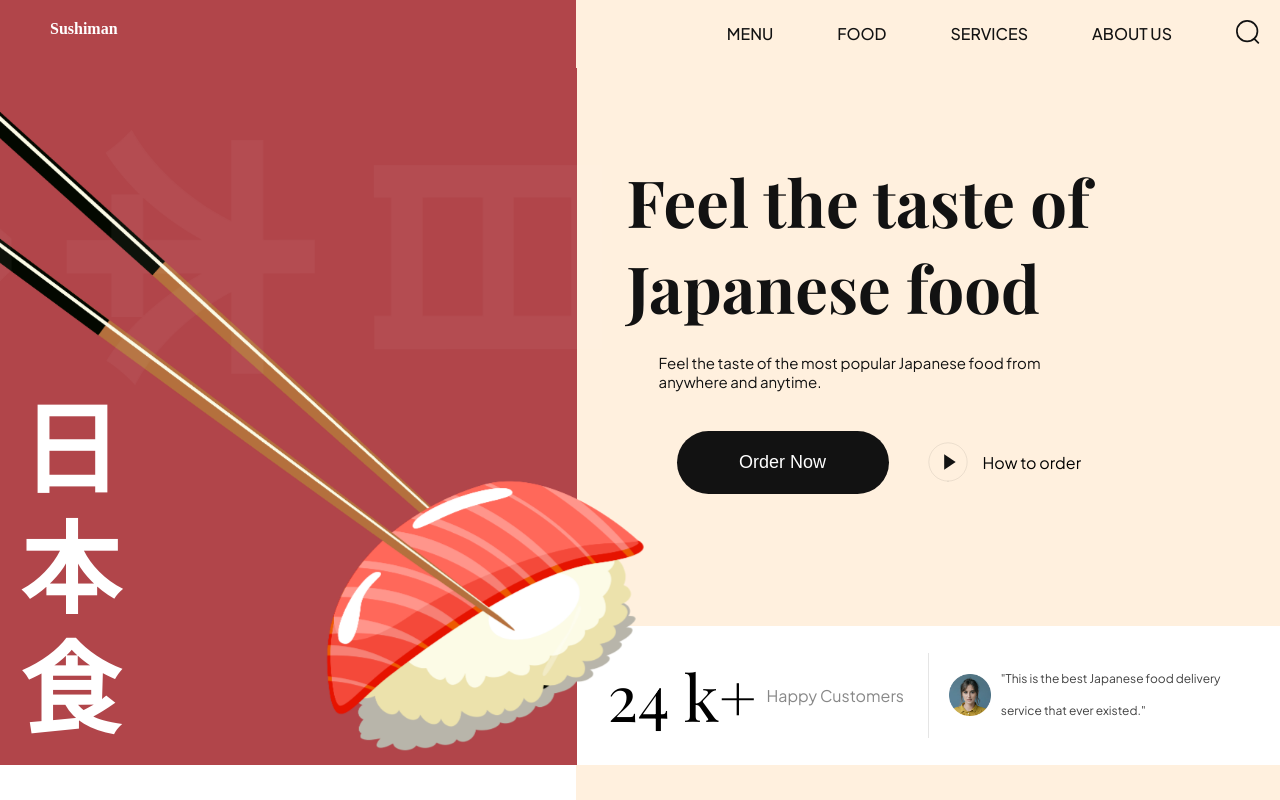
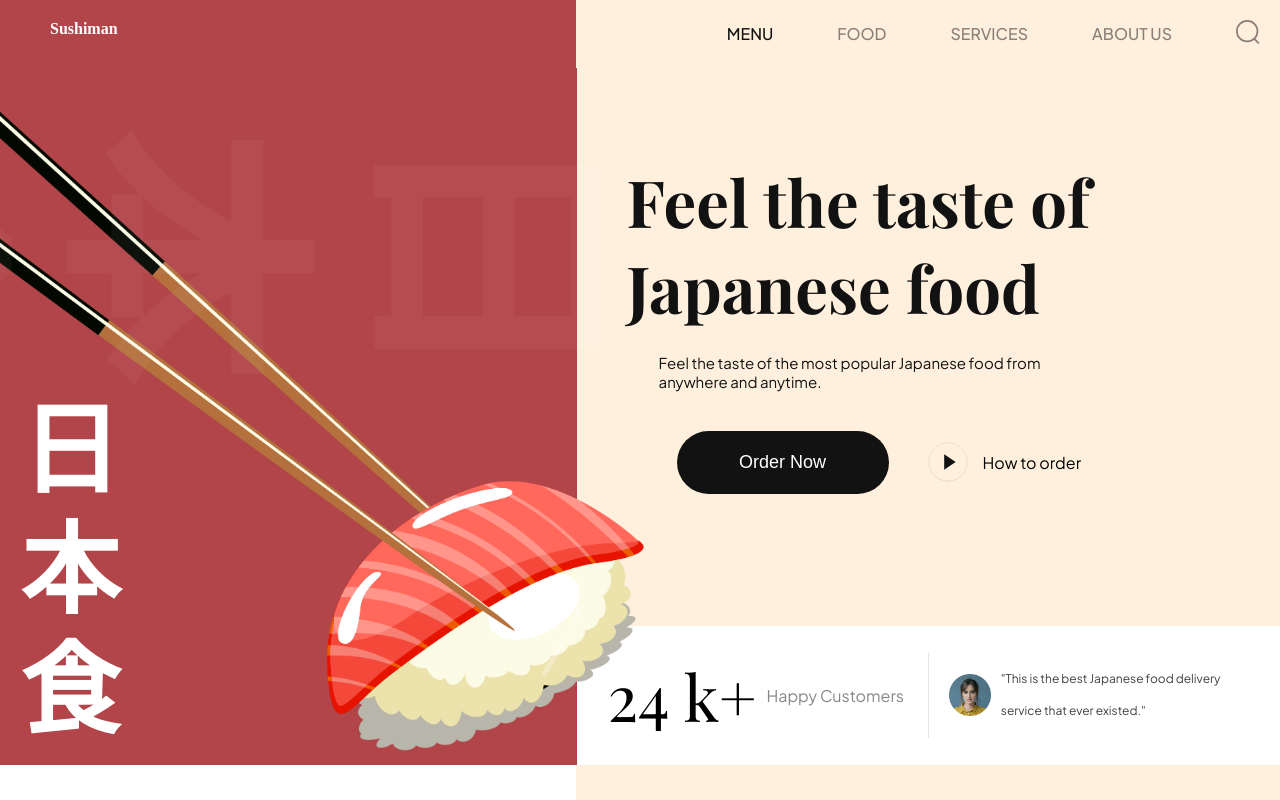
Before and after one commit to prajwalzaware/Japanese-sushi, a website built with Vite: page index.html in a window 1280 px wide. In both pictures the pointer is over the item 750 px from the left and 34 px from the top of the page. Shown: the top 800 px of the page. Built offline with nearby package versions, Linux system fonts and the light colour scheme.

Commit message:
Update styles.css

```diff
--- a/css/styles.css
+++ b/css/styles.css
@@ -326,3 +326,10 @@ a {
 
 }
 /* END: trending media queries */
+ul:hover li {
+  opacity: 0.5;
+}
+
+ul li:hover {
+  opacity: 1;
+}
```
